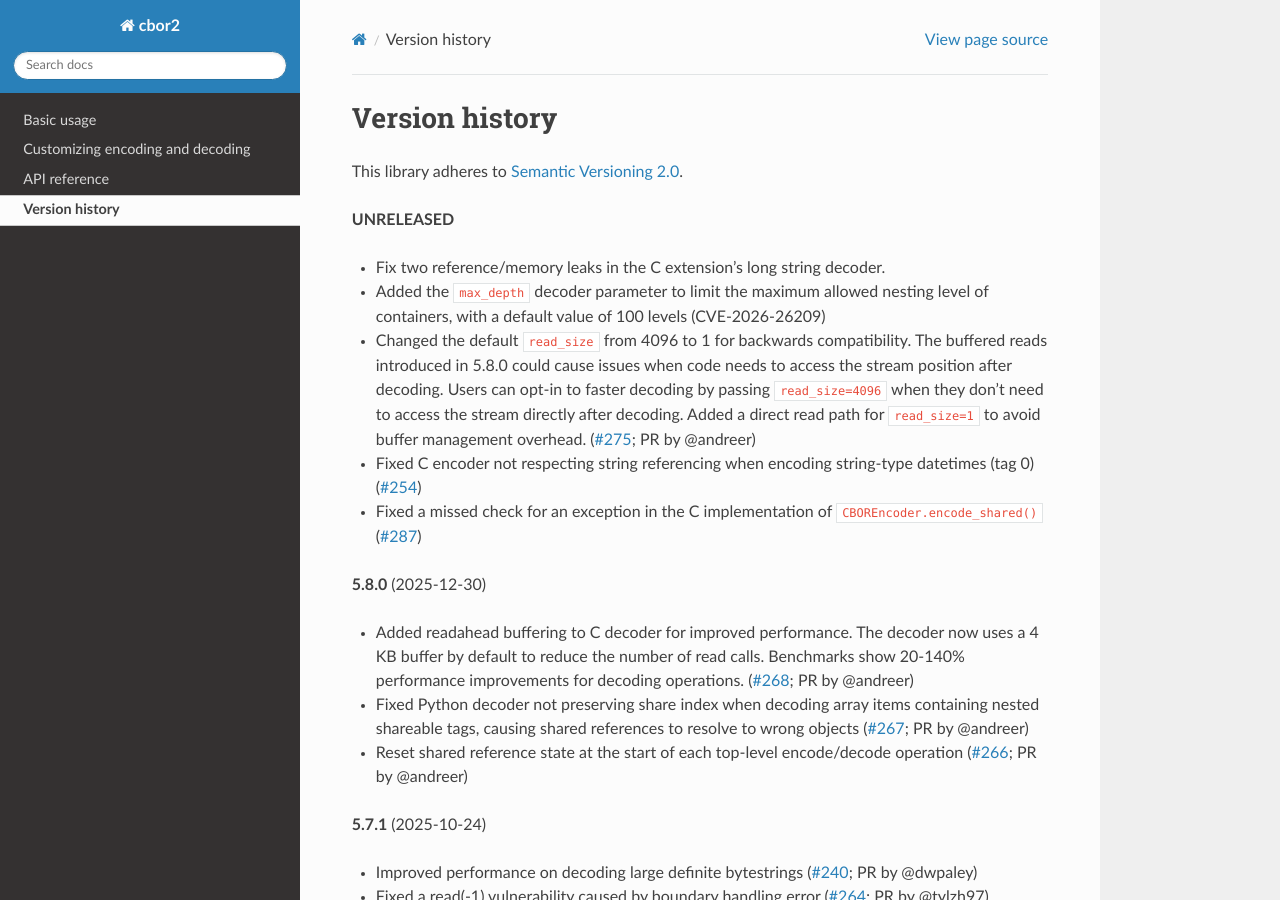
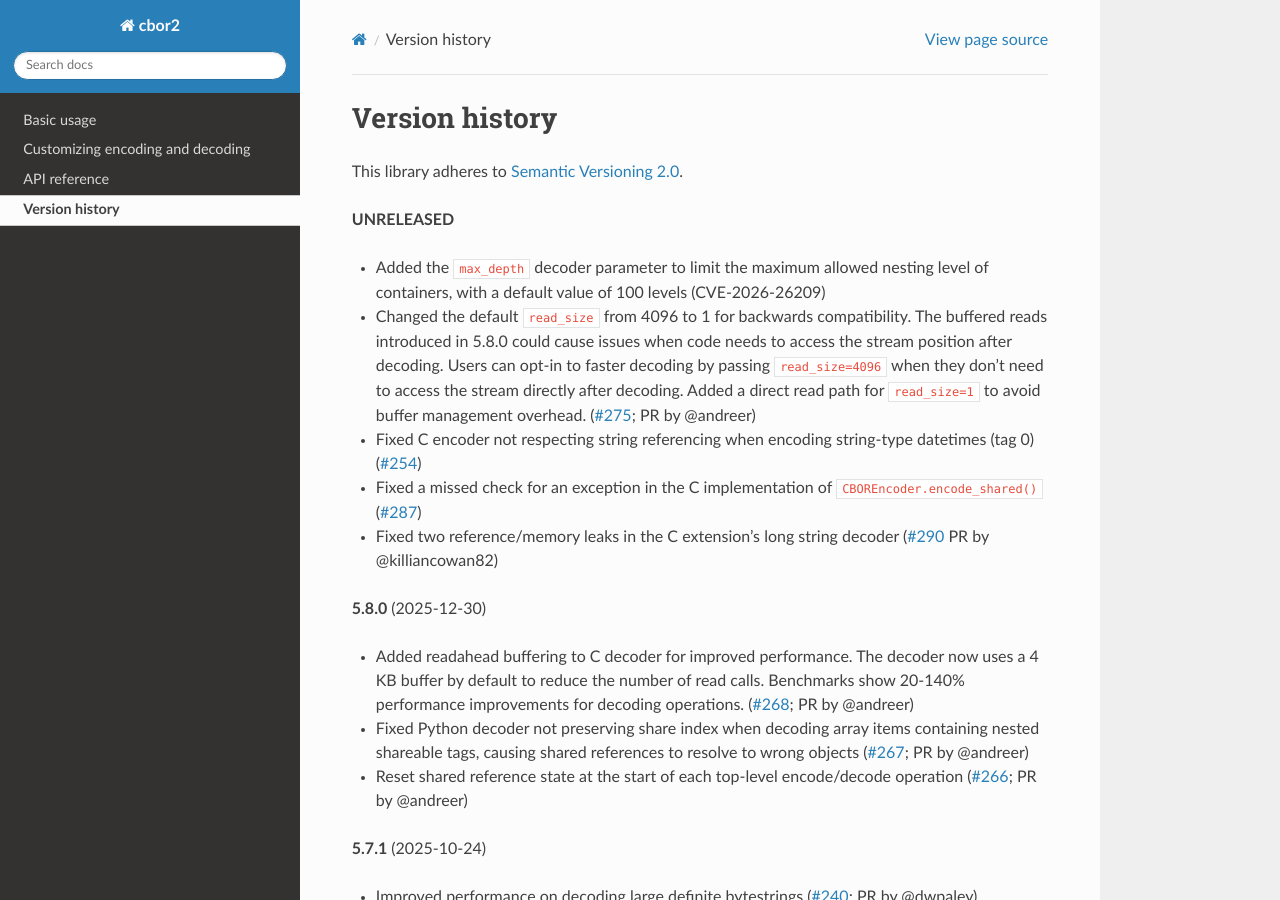
Before and after one commit to agronholm/cbor2, a Sphinx documentation site: the page built from docs/versionhistory.rst, in a window 1280 px wide and 900 px high. Built offline with Sphinx 7.4.7 and the Read the Docs theme 3.1.0, drawn with Linux system fonts in a browser that asks for light colours; the version number could not be read and is left out.

Commit message:
Fixed the changelog entry

```diff
--- a/docs/versionhistory.rst
+++ b/docs/versionhistory.rst
@@ -7,7 +7,6 @@ This library adheres to `Semantic Versioning 2.0 <http://semver.org/>`_.
 
 **UNRELEASED**
 
-- Fix two reference/memory leaks in the C extension's long string decoder.
 - Added the ``max_depth`` decoder parameter to limit the maximum allowed nesting level of
   containers, with a default value of 100 levels (CVE-2026-26209)
 - Changed the default ``read_size`` from 4096 to 1 for backwards compatibility.
@@ -21,6 +20,8 @@ This library adheres to `Semantic Versioning 2.0 <http://semver.org/>`_.
   (`#254 <https://github.com/agronholm/cbor2/issues/254>`_)
 - Fixed a missed check for an exception in the C implementation of ``CBOREncoder.encode_shared()``
   (`#287 <https://github.com/agronholm/cbor2/issues/287>`_)
+- Fixed two reference/memory leaks in the C extension's long string decoder
+  (`#290 <https://github.com/agronholm/cbor2/pull/290>`_ PR by @killiancowan82)
 
 **5.8.0** (2025-12-30)
 
```
